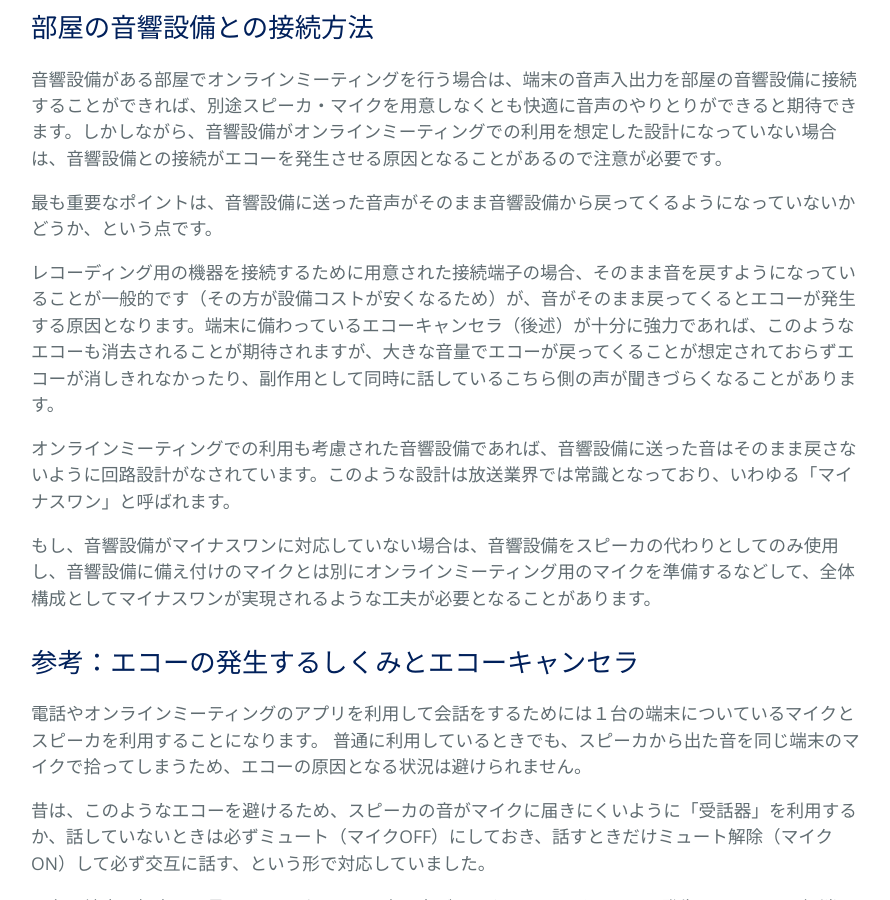
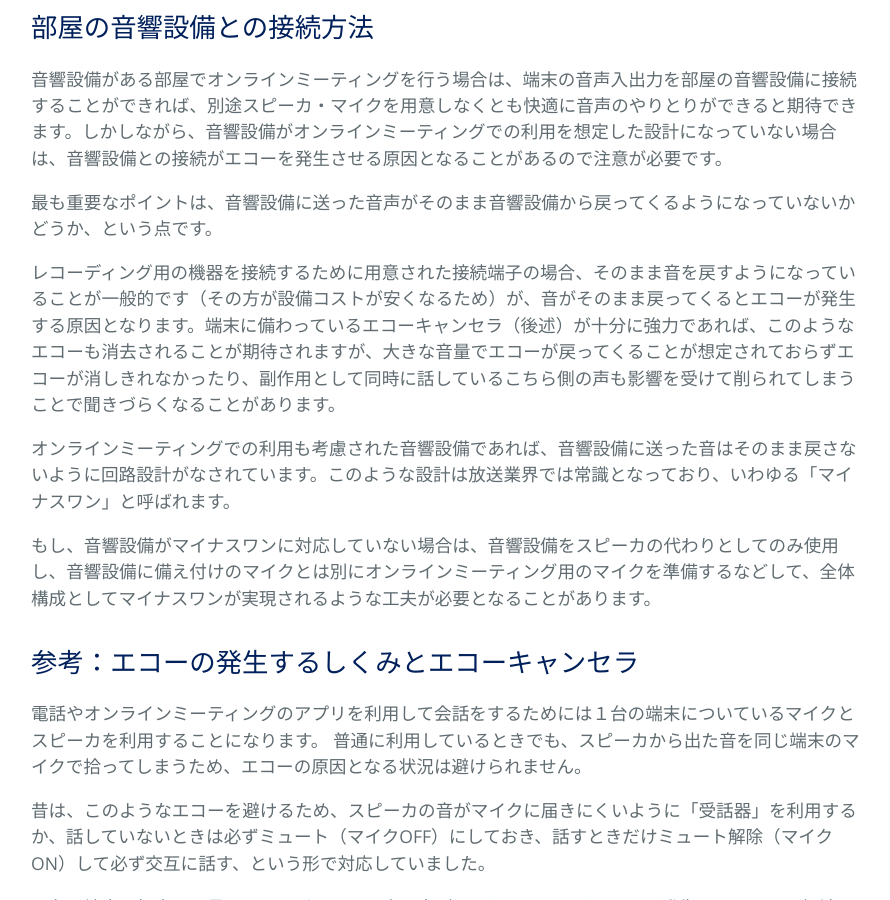
Before and after one commit to kyoto-u/online-edu, a Jekyll site: the page built from zoom-audio-echo.md, in a window 1280 px wide and 900 px high, scrolled down 2050 px. Shown: the whole window, without its empty margins (193-1083 px from the left). Built offline with Jekyll 4.4.1, drawn with Linux system fonts in a browser that asks for light colours; our own code applies the rules of GitHub Pages for plain Markdown files.

Commit message:
Update zoom-audio-echo.md

```diff
--- a/zoom-audio-echo.md
+++ b/zoom-audio-echo.md
@@ -43,7 +43,7 @@
 
 最も重要なポイントは、音響設備に送った音声がそのまま音響設備から戻ってくるようになっていないかどうか、という点です。
 
-レコーディング用の機器を接続するために用意された接続端子の場合、そのまま音を戻すようになっていることが一般的です（その方が設備コストが安くなるため）が、音がそのまま戻ってくるとエコーが発生する原因となります。端末に備わっているエコーキャンセラ（後述）が十分に強力であれば、このようなエコーも消去されることが期待されますが、大きな音量でエコーが戻ってくることが想定されておらずエコーが消しきれなかったり、副作用として同時に話しているこちら側の声が聞きづらくなることがあります。
+レコーディング用の機器を接続するために用意された接続端子の場合、そのまま音を戻すようになっていることが一般的です（その方が設備コストが安くなるため）が、音がそのまま戻ってくるとエコーが発生する原因となります。端末に備わっているエコーキャンセラ（後述）が十分に強力であれば、このようなエコーも消去されることが期待されますが、大きな音量でエコーが戻ってくることが想定されておらずエコーが消しきれなかったり、副作用として同時に話しているこちら側の声も影響を受けて削られてしまうことで聞きづらくなることがあります。
 
 オンラインミーティングでの利用も考慮された音響設備であれば、音響設備に送った音はそのまま戻さないように回路設計がなされています。このような設計は放送業界では常識となっており、いわゆる「マイナスワン」と呼ばれます。
 
```
